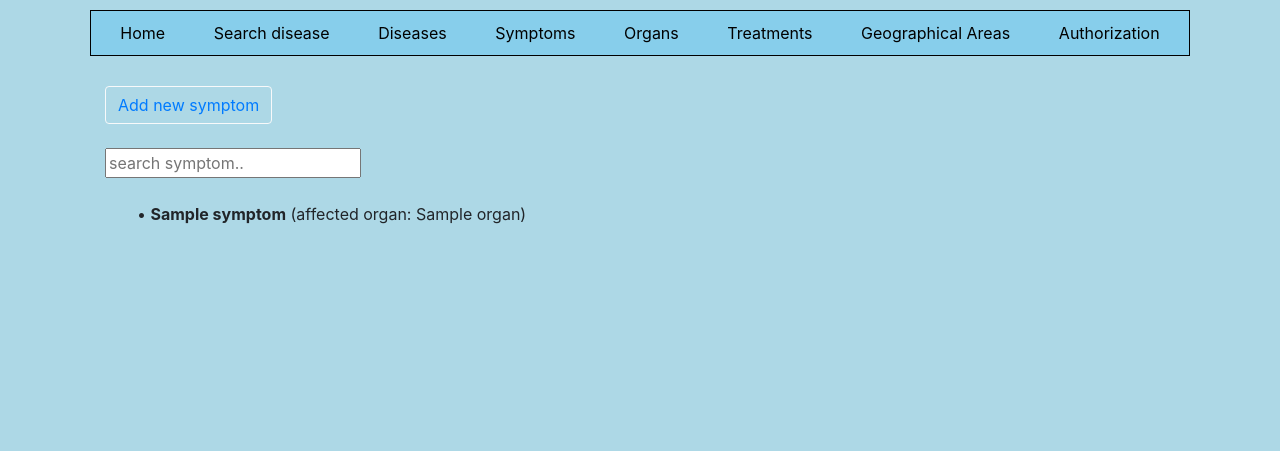
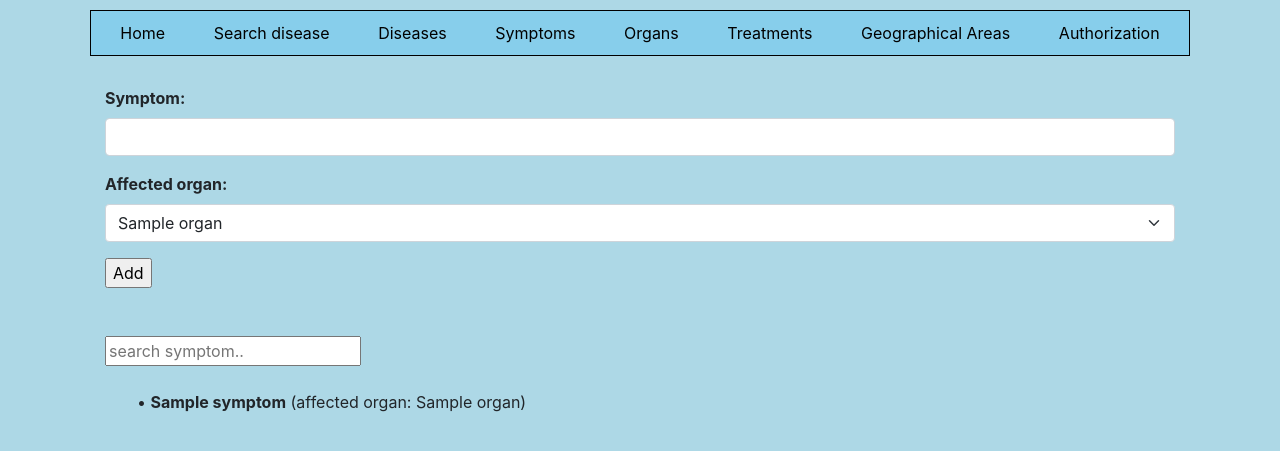
Before and after one commit to nikolska/Medical_reference_book, a Django app: page /symptoms/ in a window 1280 px wide. Shown: the top 451 px of the page. Run offline with Django 3.2, Linux system fonts and the light colour scheme; tables that the repository leaves empty hold one stand-in row (values such as "Sample post"); some libraries are stand-ins or nearby versions.

Commit message:
update adding new organ, add required to html forms

```diff
--- a/medical_app/main_app/templates/geographical_areas_list.html
+++ b/medical_app/main_app/templates/geographical_areas_list.html
@@ -5,7 +5,7 @@
 
 {% block content %}
 
-<form id="form-add-area" action="" method="POST" enctype="multipart/form-data">
+<form action="" method="POST" enctype="multipart/form-data">
     {% csrf_token%}
     {{ form.as_p }}
 
@@ -16,10 +16,10 @@
     <div class="mb-3">
         <label for="image-area"><b>Image:</b> </label>
         <input type="file" id="image-area" name="image" onchange="previewFile(this);" required><br>
-        <img class="img-small" id="previewImg" src="" alt="Placeholder">
+        <img class="img-small" id="previewImg" src="">
     </div>
 
-    <input type="submit" id="submit-area" value="Add">
+    <input type="submit" value="Add">
 </form><br><br>
 
 <input id="myInput" type="text" placeholder="search geographical area.."><br><br>
--- a/medical_app/main_app/templates/symptoms_list.html
+++ b/medical_app/main_app/templates/symptoms_list.html
@@ -5,8 +5,24 @@
 
 {% block content %}
 
-<button type="button" class="btn btn-outline-light"><a href="{% url 'add_symptom' %}">Add new symptom</a></button>
-<br><br>
+<form action="" method="POST">
+    {% csrf_token%}
+
+    <div class="mb-3">
+        <label for="name" class="form-label"><b>Symptom:</b></label>
+        <input type="text" maxlength="255" class="form-control" id="name" name="name" required>
+    </div>
+    <div class="mb-3">
+        <label class="form-label"><b>Affected organ:</b></label>
+        <select  size="1" class="form-select" name="affected_organ">
+            {% for organ in organs %}
+                <option value="{{ organ.pk }}">{{ organ.name }}</option>
+            {% endfor %}
+        </select>
+    </div>
+    <input type="submit" value="Add">
+</form><br><br>
+
 <input id="searchInput" type="text" placeholder="search symptom.."><br><br>
 {% if symptoms %}
     <ul id="searchList">
--- a/medical_app/main_app/templates/treatments_list.html
+++ b/medical_app/main_app/templates/treatments_list.html
@@ -10,7 +10,7 @@
 
     <div class="mb-3">
         <label for="new_treatment" class="form-label"><b>Add new one:</b></label>
-        <textarea class="form-control" id="new_treatment" name="new_treatment" rows="2"></textarea>
+        <textarea class="form-control" id="new_treatment" name="new_treatment" rows="2" required></textarea>
     </div>
 
     <input type="submit" value="Add">
--- a/medical_app/main_app/views.py
+++ b/medical_app/main_app/views.py
@@ -33,8 +33,27 @@ class SymptomsListView(View):
 
     def get(self, request):
         symptoms = get_list_or_404(Symptom.objects.order_by('name'))
-        ctx = {'symptoms': symptoms}
+        organs = get_list_or_404(Organ.objects.order_by('name'))
+        ctx = {'symptoms': symptoms,
+               'organs': organs}
         return render(request, self.template, ctx)
+
+    def post(self, request):
+        name = request.POST.get('name')
+        affected_organ = request.POST.get('affected_organ')
+
+        if not name:
+            ctx = {'message': 'Name cannot be empty!'}
+            return render(request, self.template, ctx)
+        if len(name) > 255:
+            ctx = {'message': 'Name cannot be longer than 255 characters!'}
+            return render(request, self.template, ctx)
+
+        Symptom.objects.create(
+            name=name,
+            affected_organ=Organ.objects.get(pk=affected_organ)
+        )
+        return HttpResponseRedirect(reverse('symptoms_list'))
 
 
 class TreatmentsListView(View):
@@ -170,6 +189,7 @@ class AddNewOrganView(View):
     def post(self, request):
         name = request.POST.get('name')
         description = request.POST.get('description')
+        image = request.FILES.get('image')
 
         if not name:
             ctx = {'message': 'Name cannot be empty!'}
@@ -177,40 +197,16 @@ class AddNewOrganView(View):
         if len(name) > 255:
             ctx = {'message': 'Name cannot be longer than 255 characters!'}
             return render(request, self.template, ctx)
+        if not image:
+            ctx = {'message': 'You have to choose a image for new organ!'}
+            return render(request, self.template, ctx)
 
         Organ.objects.create(
             name=name,
-            description=description
+            description=description,
+            image=image
         )
         return HttpResponseRedirect(reverse('organs_list'))
-
-
-class AddNewSymptomView(View):
-    """ Adding new symptom to DB. """
-
-    template = 'add_new_symptom.html'
-
-    def get(self, request):
-        organs = get_list_or_404(Organ.objects.order_by('name'))
-        ctx = {'organs': organs}
-        return render(request, self.template, ctx)
-
-    def post(self, request):
-        name = request.POST.get('name')
-        affected_organ = request.POST.get('affected_organ')
-
-        if not name:
-            ctx = {'message': 'Name cannot be empty!'}
-            return render(request, self.template, ctx)
-        if len(name) > 255:
-            ctx = {'message': 'Name cannot be longer than 255 characters!'}
-            return render(request, self.template, ctx)
-
-        Symptom.objects.create(
-            name=name,
-            affected_organ=Organ.objects.get(pk=affected_organ)
-        )
-        return HttpResponseRedirect(reverse('symptoms_list'))
 
 
 class AddNewDiseaseView(View):
--- a/medical_app/medical_app/urls.py
+++ b/medical_app/medical_app/urls.py
@@ -35,6 +35,5 @@ urlpatterns = [
     path('organs/add/', AddNewOrganView.as_view(), name='add_organ'),
     path('registration/', RegistrationView.as_view(), name='registration'),
     path('symptoms/', SymptomsListView.as_view(), name='symptoms_list'),
-    path('symptoms/add/', AddNewSymptomView.as_view(), name='add_symptom'),
     path('treatments/', TreatmentsListView.as_view(), name='treatments_list'),
 ] + static(settings.MEDIA_URL, document_root=settings.MEDIA_ROOT)
```
Also changed, not shown: medical_app/main_app/templates/add_new_organ.html (+10 -4 lines), medical_app/main_app/templates/add_new_symptom.html (deleted, +0 -30 lines), medical_app/main_app/templates/add_new_treatment.html (deleted), medical_app/media/organs/Без_названия_ItvVP6P.jpg (added).
